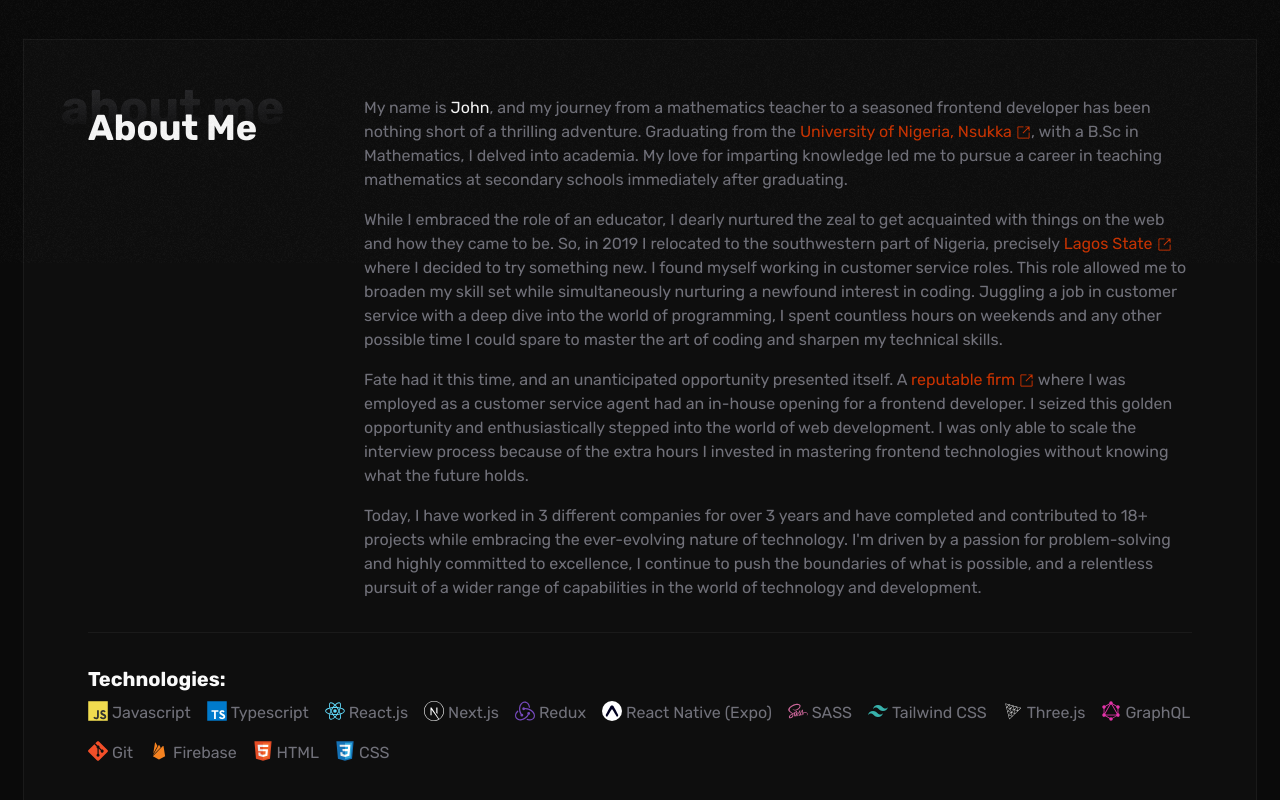
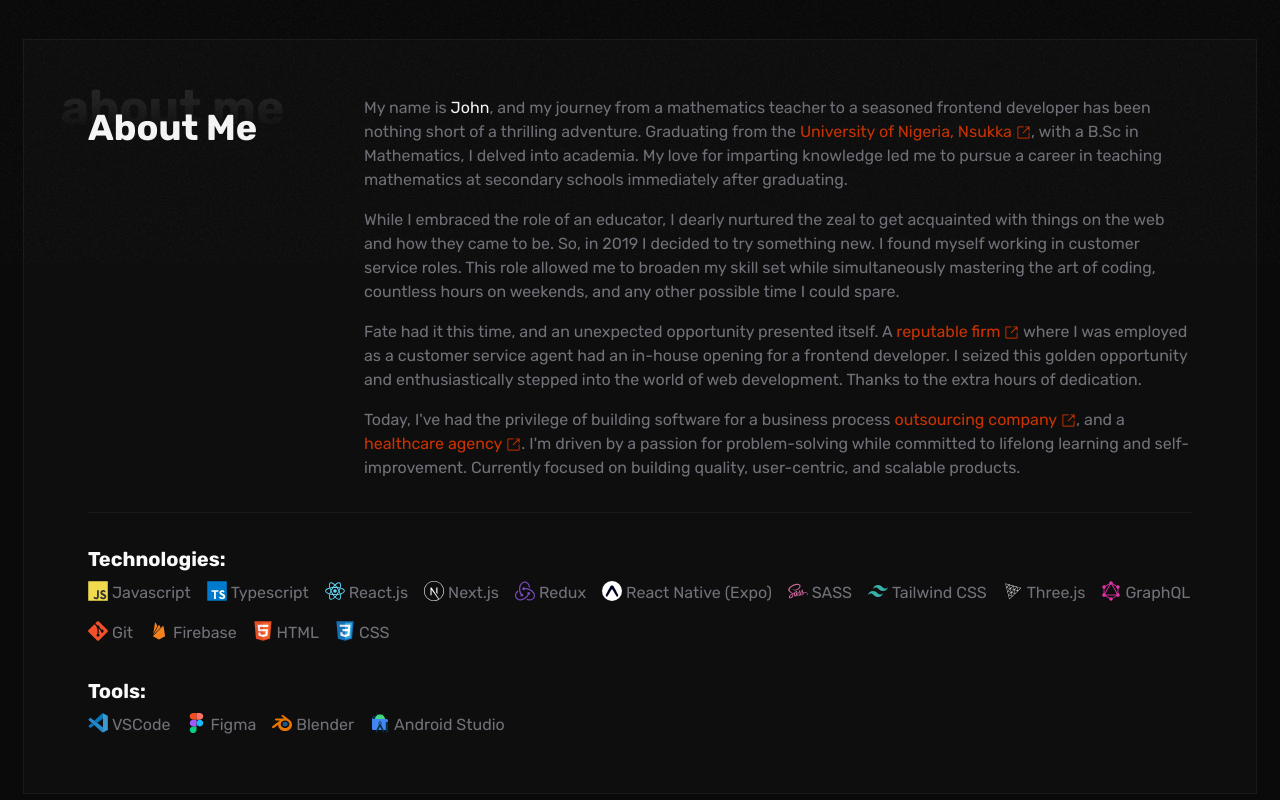
Before and after one commit to abed-obaah/abed-portfolio, a React (Vite) app: page / in a window 1280 px wide. Shown: the part 537-1337 px from the top of the page. Built offline with nearby package versions, Linux system fonts and the light colour scheme.

Commit message:
updated about me

```diff
--- a/src/pages/index.tsx
+++ b/src/pages/index.tsx
@@ -56,25 +56,15 @@
               <p>
                 While I embraced the role of an educator, I dearly nurtured the
                 zeal to get acquainted with things on the web and how they came
-                to be. So, in 2019 I relocated to the southwestern part of
-                Nigeria, precisely{" "}
-                <CustomLink
-                  href="https://www.google.com/search?q=Lagos%2C+Nigeria&oq=Lagos%2C+Nigeria&gs_lcrp=EgZjaHJvbWUyBggAEEUYOTIGCAEQLhhA0gEINjE1OWowajmoAgCwAgA&sourceid=chrome&ie=UTF-8"
-                  text="Lagos State"
-                  target="_blank"
-                  withIcon
-                />{" "}
-                where I decided to try something new. I found myself working in
-                customer service roles. This role allowed me to broaden my skill
-                set while simultaneously nurturing a newfound interest in
-                coding. Juggling a job in customer service with a deep dive into
-                the world of programming, I spent countless hours on weekends
-                and any other possible time I could spare to master the art of
-                coding and sharpen my technical skills.
+                to be. So, in 2019 I decided to try something new. I found
+                myself working in customer service roles. This role allowed me
+                to broaden my skill set while simultaneously mastering the art
+                of coding, countless hours on weekends, and any other possible
+                time I could spare.
               </p>
               <p>
-                Fate had it this time, and an unanticipated opportunity
-                presented itself. A{" "}
+                Fate had it this time, and an unexpected opportunity presented
+                itself. A{" "}
                 <CustomLink
                   href="https://www.outcess.com/"
                   text="reputable firm"
@@ -84,18 +74,27 @@
                 where I was employed as a customer service agent had an in-house
                 opening for a frontend developer. I seized this golden
                 opportunity and enthusiastically stepped into the world of web
-                development. I was only able to scale the interview process
-                because of the extra hours I invested in mastering frontend
-                technologies without knowing what the future holds.
+                development. Thanks to the extra hours of dedication.
               </p>
               <p>
-                Today, I have worked in 3 different companies for over 3 years
-                and have completed and contributed to 18+ projects while
-                embracing the ever-evolving nature of technology. I'm driven by
-                a passion for problem-solving and highly committed to
-                excellence, I continue to push the boundaries of what is
-                possible, and a relentless pursuit of a wider range of
-                capabilities in the world of technology and development.
+                Today, I've had the privilege of building software for a
+                business process{" "}
+                <CustomLink
+                  href="https://www.outcess.com/"
+                  text="outsourcing company"
+                  target="_blank"
+                  withIcon
+                />
+                , and a{" "}
+                <CustomLink
+                  href="https://www.myclinify.com/"
+                  text="healthcare agency"
+                  target="_blank"
+                  withIcon
+                />
+                . I'm driven by a passion for problem-solving while committed to
+                lifelong learning and self-improvement. Currently focused on
+                building quality, user-centric, and scalable products.
               </p>
             </div>
           </div>
```
